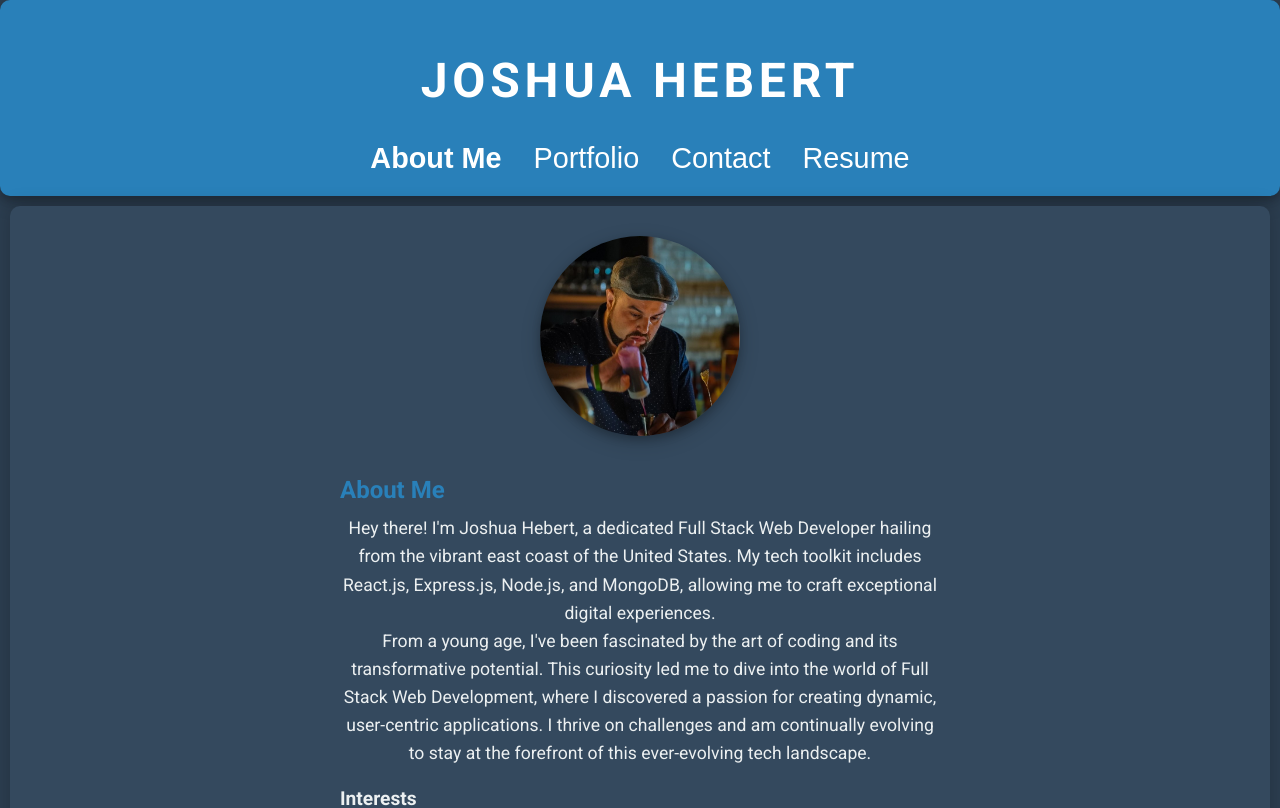
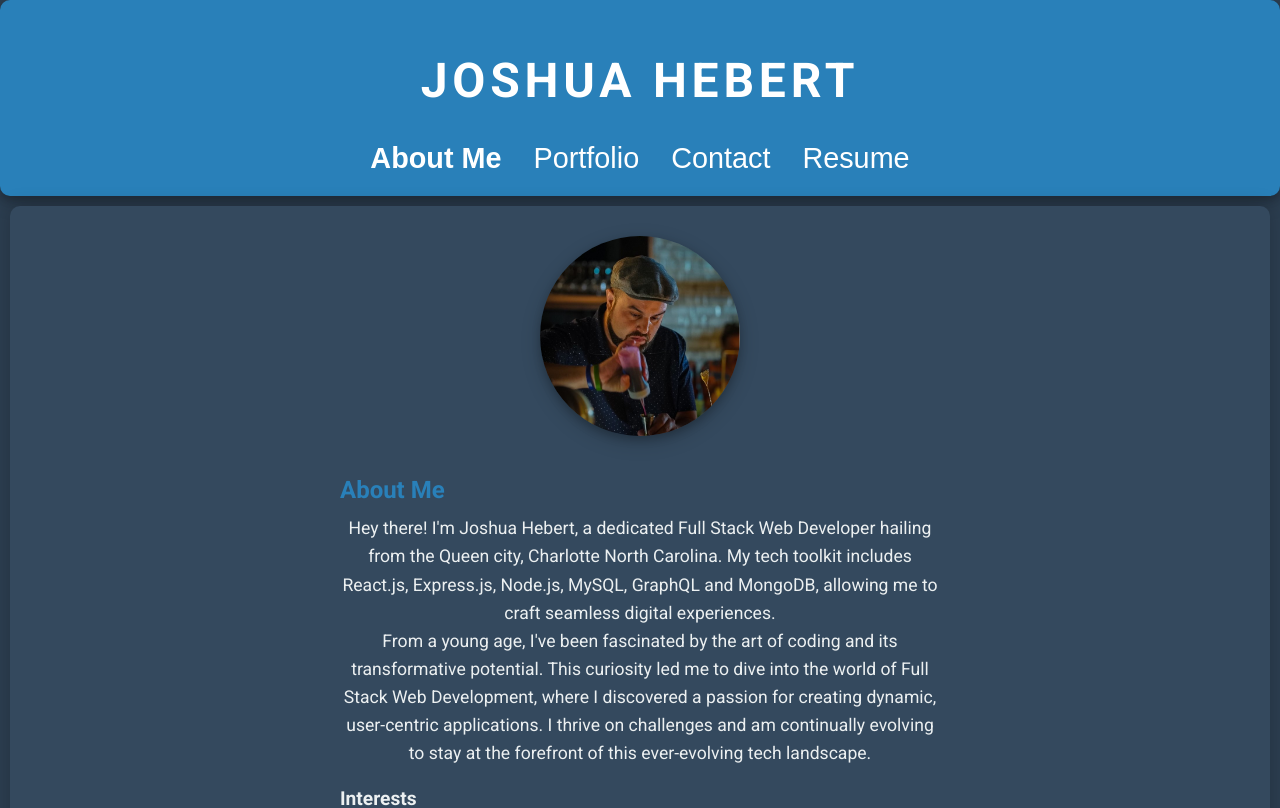
Before and after one commit to JHeeebert/joshua-hebert-react-portfolio, a React (Create React App) app: page / in a window 1280 px wide. Shown: the top 808 px of the page. Built offline with nearby package versions, Linux system fonts and the light colour scheme.

Commit message:
changed wording

```diff
--- a/src/components/About/About.js
+++ b/src/components/About/About.js
@@ -9,9 +9,9 @@ const AboutMe = () => {
             <h2>About Me</h2>
             <p>
                 Hey there! I'm Joshua Hebert, a dedicated Full Stack Web Developer
-                hailing from the vibrant east coast of the United States. My tech
-                toolkit includes React.js, Express.js, Node.js, and MongoDB, allowing me
-                to craft exceptional digital experiences.
+                hailing from the Queen city, Charlotte North Carolina. My tech
+                toolkit includes React.js, Express.js, Node.js, MySQL, GraphQL and MongoDB, allowing me
+                to craft seamless digital experiences.
             </p>
             <p>
                 From a young age, I've been fascinated by the art of coding and its
```
